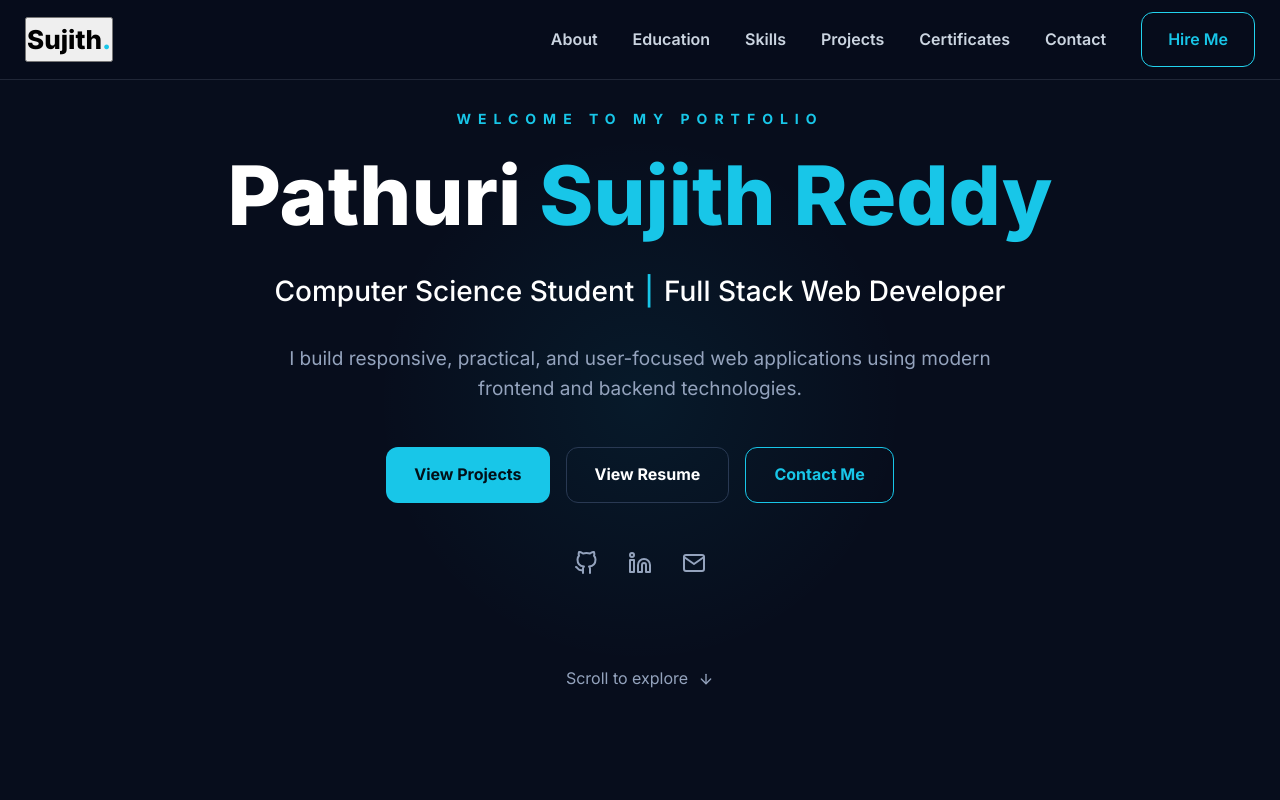
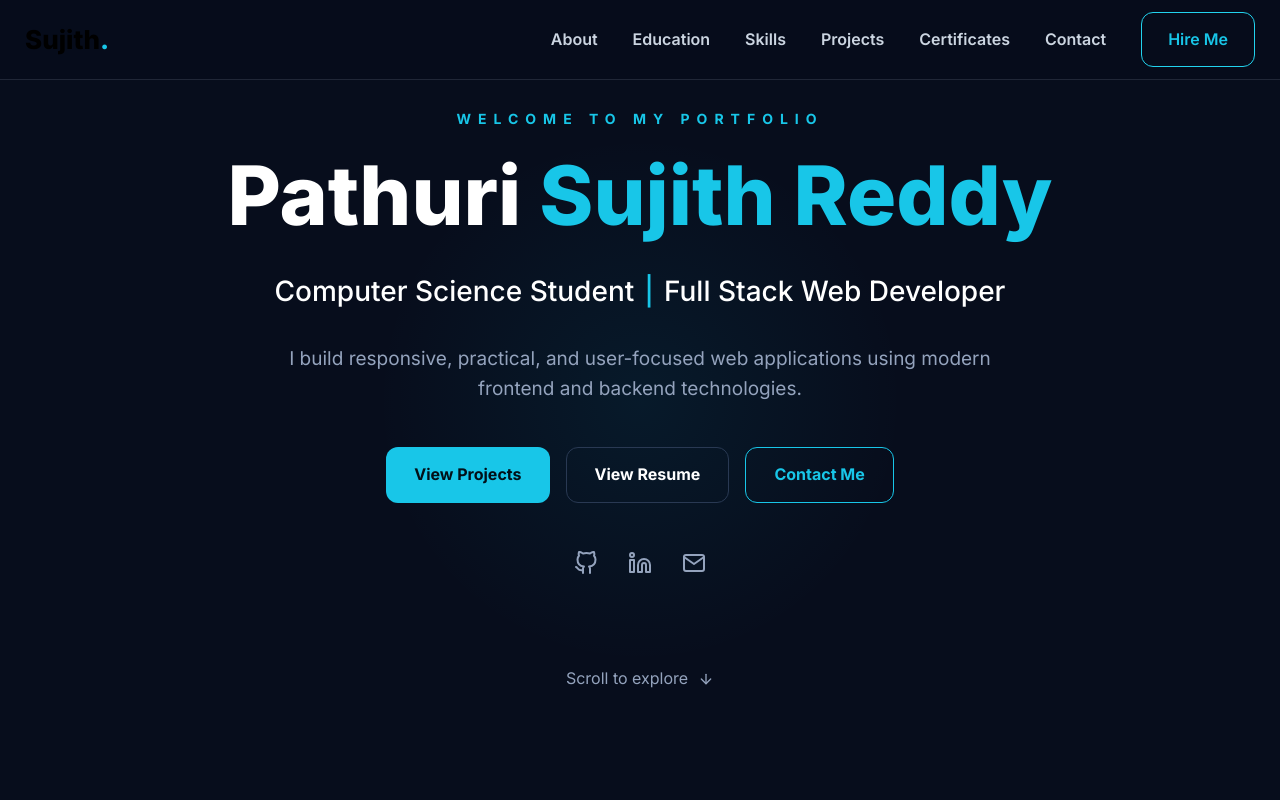
Before and after one commit to vtu26220-boop/Pathuri_Sujith_Reddy_portfolio, a React (Vite) app: page /#/ in a window 1280 px wide. Shown: the top 800 px of the page. Built offline with nearby package versions, Linux system fonts and the light colour scheme; no server answers; the database is empty.

Commit message:
Fix portfolio navigation

```diff
--- a/src/styles/globals.css
+++ b/src/styles/globals.css
@@ -1152,3 +1152,9 @@ button {
   background: #22d3ee;
   color: #020617;
 }
+
+.navbar .logo {
+  background: transparent;
+  border: none;
+  cursor: pointer;
+}
```
